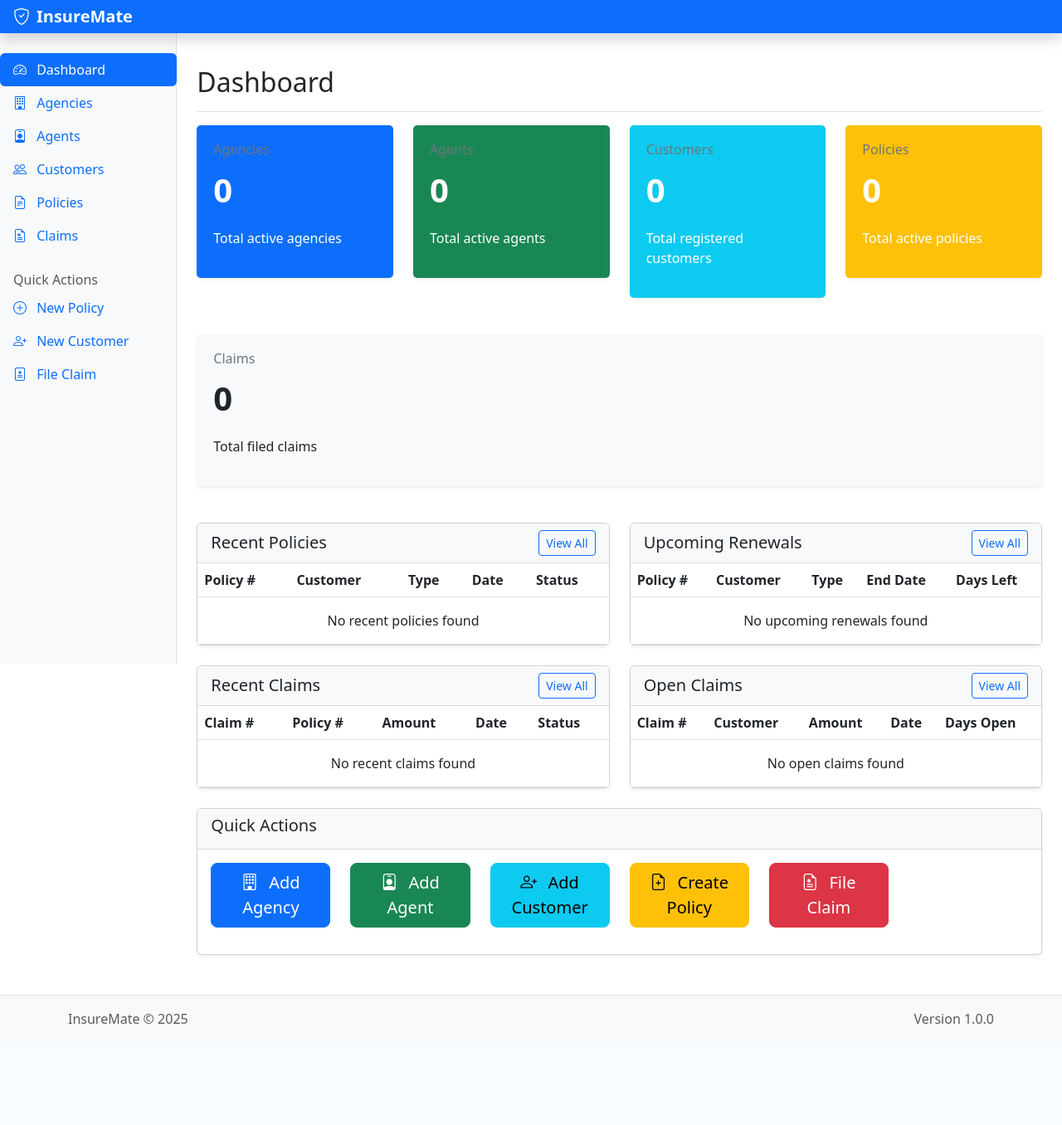
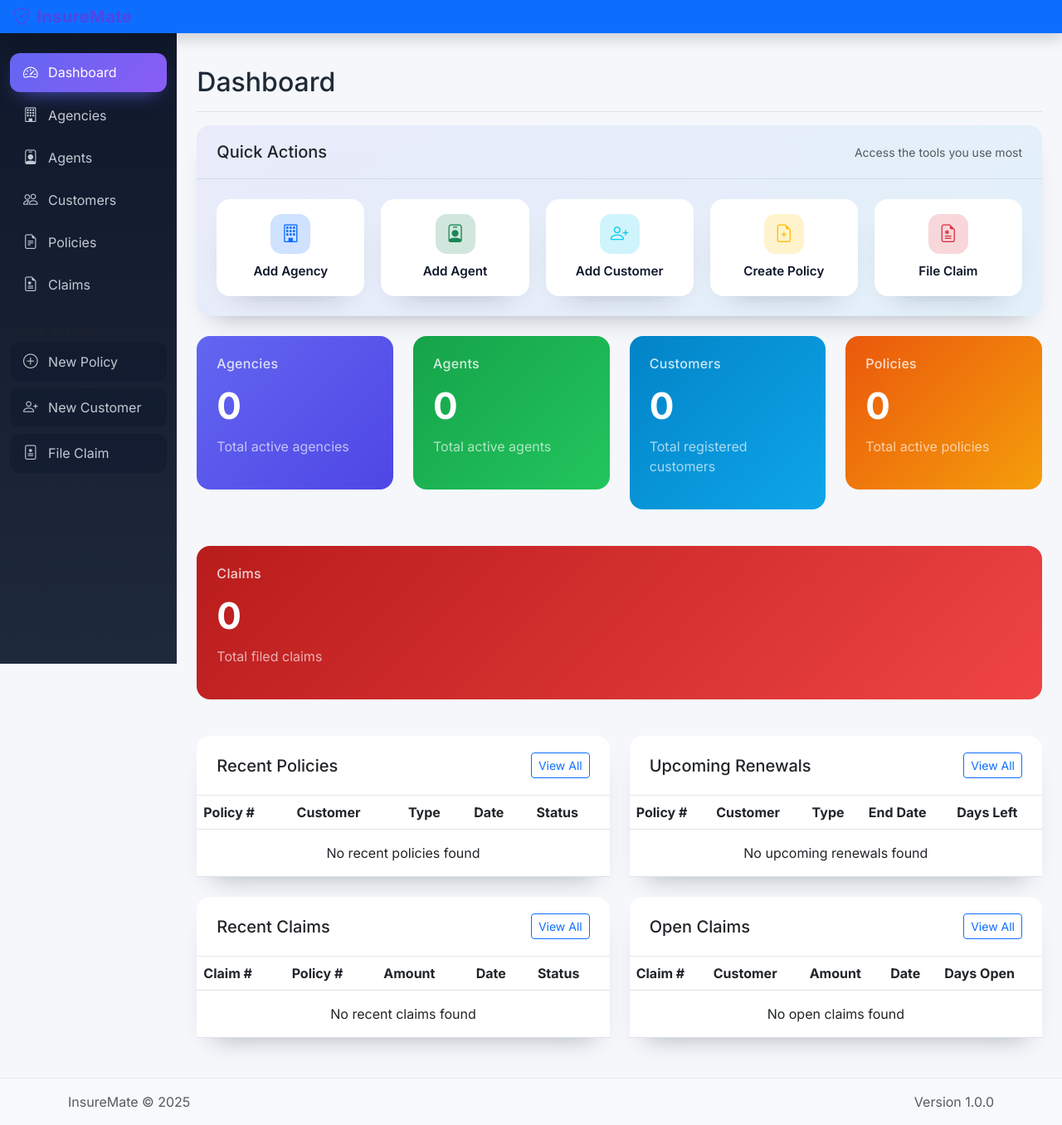
Before and after one commit to Rikul/InsureMate, a Flask app: page / in a window 1280 px wide. Shown: the whole page at 83% size. Before the commit the page ends 1234 px from the top, so only its background shows below. Run offline with Flask 3, Linux system fonts and the light colour scheme.

Commit message:
Refresh dashboard styling

```diff
--- a/static/css/style.css
+++ b/static/css/style.css
@@ -3,6 +3,10 @@
     min-height: 100vh;
     display: flex;
     flex-direction: column;
+    font-family: 'Inter', 'Segoe UI', Roboto, sans-serif;
+    background-color: #f5f7fb;
+    color: #1f2a37;
+    -webkit-font-smoothing: antialiased;
 }
 
 .sidebar {
@@ -12,7 +16,9 @@
     left: 0;
     z-index: 100;
     padding: 48px 0 0;
-    box-shadow: inset -1px 0 0 rgba(0, 0, 0, .1);
+    box-shadow: inset -1px 0 0 rgba(15, 23, 42, 0.08);
+    background: linear-gradient(180deg, #0f172a 0%, #1e293b 100%);
+    color: #e2e8f0;
 }
 
 .sidebar-sticky {
@@ -24,6 +30,53 @@
     overflow-y: auto;
 }
 
+.sidebar .nav-link {
+    color: rgba(226, 232, 240, 0.85);
+    border-radius: 0.75rem;
+    margin: 0 .75rem .25rem;
+    padding: .65rem 1rem;
+    transition: all 0.2s ease;
+}
+
+.sidebar .nav-link i {
+    font-size: 1.1rem;
+}
+
+.sidebar .nav-link:hover,
+.sidebar .nav-link:focus {
+    color: #ffffff;
+    background-color: rgba(148, 163, 184, 0.2);
+}
+
+.sidebar .nav-link.active {
+    background: linear-gradient(135deg, #6366f1 0%, #8b5cf6 100%);
+    color: #ffffff;
+    box-shadow: 0 10px 25px -12px rgba(99, 102, 241, 0.9);
+}
+
+.sidebar-heading {
+    color: rgba(148, 163, 184, 0.8);
+    letter-spacing: .08em;
+    text-transform: uppercase;
+    font-size: .7rem;
+}
+
+.sidebar-heading .link-secondary,
+.sidebar-heading .link-secondary:hover {
+    color: rgba(226, 232, 240, 0.7);
+}
+
+.sidebar .nav.flex-column.mb-2 .nav-link {
+    margin: 0 .75rem .5rem;
+    background-color: rgba(15, 23, 42, 0.45);
+    border-radius: 0.75rem;
+}
+
+.sidebar .nav.flex-column.mb-2 .nav-link:hover {
+    background-color: rgba(99, 102, 241, 0.35);
+    color: #fff;
+}
+
 main {
     padding-top: 30px;
     flex: 1;
@@ -31,25 +84,34 @@
 
 /* Custom color scheme */
 :root {
-    --primary-color: #0d6efd;
-    --secondary-color: #6c757d;
-    --success-color: #198754;
-    --info-color: #0dcaf0;
-    --warning-color: #ffc107;
-    --danger-color: #dc3545;
-    --light-color: #f8f9fa;
-    --dark-color: #212529;
+    --primary-color: #6366f1;
+    --primary-color-dark: #4f46e5;
+    --secondary-color: #64748b;
+    --success-color: #22c55e;
+    --info-color: #0ea5e9;
+    --warning-color: #f59e0b;
+    --danger-color: #ef4444;
+    --light-color: #f8fafc;
+    --dark-color: #0f172a;
 }
 
 /* Card customization */
 .card {
     margin-bottom: 1.5rem;
-    box-shadow: 0 0.125rem 0.25rem rgba(0, 0, 0, 0.075);
+    border: none;
+    border-radius: 1rem;
+    box-shadow: 0 18px 30px -20px rgba(15, 23, 42, 0.35);
+    background-color: #ffffff;
 }
 
 .card-header {
-    background-color: var(--light-color);
-    border-bottom: 1px solid rgba(0, 0, 0, 0.125);
+    background-color: transparent;
+    border-bottom: 1px solid rgba(148, 163, 184, 0.25);
+    padding: 1.25rem 1.5rem;
+}
+
+.card-body {
+    padding: 1.5rem;
 }
 
 /* Table customization */
@@ -84,64 +146,149 @@
 
 /* Dashboard stat cards */
 .stat-card {
-    border-radius: 5px;
-    padding: 20px;
+    border-radius: 1rem;
+    padding: 24px;
     margin-bottom: 20px;
-    background-color: var(--light-color);
-    color: var(--dark-color);
-    transition: all 0.3s ease;
-    box-shadow: 0 0.125rem 0.25rem rgba(0, 0, 0, 0.075);
+    color: #ffffff;
+    position: relative;
+    overflow: hidden;
+    transition: transform 0.3s ease, box-shadow 0.3s ease;
+}
+
+.stat-card::after {
+    content: '';
+    position: absolute;
+    inset: 0;
+    background: radial-gradient(circle at top right, rgba(255, 255, 255, 0.35), transparent 60%);
+    opacity: 0;
+    transition: opacity 0.3s ease;
 }
 
 .stat-card:hover {
-    transform: translateY(-5px);
-    box-shadow: 0 0.5rem 1rem rgba(0, 0, 0, 0.15);
+    transform: translateY(-6px);
+    box-shadow: 0 24px 40px -24px rgba(99, 102, 241, 0.55);
+}
+
+.stat-card:hover::after {
+    opacity: 1;
 }
 
 .stat-card .stat-value {
-    font-size: 2.5rem;
+    font-size: 2.75rem;
     font-weight: 700;
+    margin-bottom: .25rem;
 }
 
 .stat-card .stat-label {
     font-size: 1rem;
-    color: var(--secondary-color);
+    letter-spacing: .02em;
+    color: rgba(255, 255, 255, 0.8);
+}
+
+.stat-card .stat-description {
+    color: rgba(255, 255, 255, 0.65);
 }
 
 .stat-card-primary {
-    background-color: var(--primary-color);
-    color: white;
+    background: linear-gradient(135deg, var(--primary-color) 0%, var(--primary-color-dark) 100%);
 }
 
 .stat-card-success {
-    background-color: var(--success-color);
-    color: white;
+    background: linear-gradient(135deg, #16a34a 0%, #22c55e 100%);
 }
 
 .stat-card-info {
-    background-color: var(--info-color);
-    color: white;
+    background: linear-gradient(135deg, #0284c7 0%, var(--info-color) 100%);
 }
 
 .stat-card-warning {
-    background-color: var(--warning-color);
-    color: white;
+    background: linear-gradient(135deg, #ea580c 0%, var(--warning-color) 100%);
+}
+
+.stat-card-danger {
+    background: linear-gradient(135deg, #b91c1c 0%, var(--danger-color) 100%);
 }
 
 /* Navigation styling */
 .nav-pills .nav-link.active {
-    background-color: var(--primary-color);
+    background-color: transparent;
 }
 
 .navbar-brand {
     font-weight: 700;
+    color: var(--primary-color);
+    letter-spacing: .02em;
+}
+
+.navbar-brand:hover {
+    color: var(--primary-color-dark);
 }
 
 /* Footer styling */
 .footer {
-    background-color: var(--light-color);
-    border-top: 1px solid #dee2e6;
+    background-color: #ffffff;
+    border-top: 1px solid rgba(148, 163, 184, 0.2);
     position: relative;
     bottom: 0;
     width: 100%;
 }
+
+/* Quick actions */
+.quick-actions-card {
+    background: linear-gradient(135deg, rgba(99, 102, 241, 0.08) 0%, rgba(14, 165, 233, 0.08) 100%);
+    backdrop-filter: blur(12px);
+}
+
+.quick-action-grid {
+    --bs-gutter-x: 1.25rem;
+}
+
+.quick-action-btn {
+    display: flex;
+    flex-direction: column;
+    align-items: center;
+    justify-content: center;
+    gap: .65rem;
+    padding: 1.1rem;
+    width: 100%;
+    border-radius: 1rem;
+    background-color: #ffffff;
+    text-decoration: none;
+    color: var(--dark-color);
+    font-weight: 600;
+    box-shadow: 0 15px 35px -25px rgba(15, 23, 42, 0.45);
+    transition: transform 0.25s ease, box-shadow 0.25s ease;
+}
+
+.quick-action-btn:hover,
+.quick-action-btn:focus {
+    transform: translateY(-4px);
+    box-shadow: 0 22px 45px -30px rgba(99, 102, 241, 0.8);
+    color: var(--dark-color);
+}
+
+.quick-action-icon {
+    display: inline-flex;
+    align-items: center;
+    justify-content: center;
+    width: 3rem;
+    height: 3rem;
+    border-radius: 0.85rem;
+    font-size: 1.35rem;
+}
+
+.quick-action-label {
+    font-size: .95rem;
+}
+
+@media (max-width: 575.98px) {
+    .quick-action-btn {
+        padding: .9rem;
+    }
+
+    .quick-action-icon {
+        width: 2.75rem;
+        height: 2.75rem;
+        font-size: 1.2rem;
+    }
+}
--- a/templates/index.html
+++ b/templates/index.html
@@ -5,6 +5,51 @@
 {% block content %}
 <div class="d-flex justify-content-between flex-wrap flex-md-nowrap align-items-center pt-3 pb-2 mb-3 border-bottom">
     <h1 class="h2">Dashboard</h1>
+</div>
+
+<div class="row">
+    <div class="col-12">
+        <div class="card quick-actions-card mb-4">
+            <div class="card-header d-flex justify-content-between align-items-center">
+                <h5 class="mb-0">Quick Actions</h5>
+                <span class="text-muted small">Access the tools you use most</span>
+            </div>
+            <div class="card-body">
+                <div class="row g-3 quick-action-grid">
+                    <div class="col-6 col-md">
+                        <a href="{{ url_for('agency.create_form') }}" class="quick-action-btn">
+                            <span class="quick-action-icon bg-primary-subtle text-primary"><i class="bi bi-building"></i></span>
+                            <span class="quick-action-label">Add Agency</span>
+                        </a>
+                    </div>
+                    <div class="col-6 col-md">
+                        <a href="{{ url_for('agent.create_form') }}" class="quick-action-btn">
+                            <span class="quick-action-icon bg-success-subtle text-success"><i class="bi bi-person-badge"></i></span>
+                            <span class="quick-action-label">Add Agent</span>
+                        </a>
+                    </div>
+                    <div class="col-6 col-md">
+                        <a href="{{ url_for('customer.create_form') }}" class="quick-action-btn">
+                            <span class="quick-action-icon bg-info-subtle text-info"><i class="bi bi-person-plus"></i></span>
+                            <span class="quick-action-label">Add Customer</span>
+                        </a>
+                    </div>
+                    <div class="col-6 col-md">
+                        <a href="{{ url_for('policy.create_form') }}" class="quick-action-btn">
+                            <span class="quick-action-icon bg-warning-subtle text-warning"><i class="bi bi-file-earmark-plus"></i></span>
+                            <span class="quick-action-label">Create Policy</span>
+                        </a>
+                    </div>
+                    <div class="col-6 col-md">
+                        <a href="{{ url_for('claim.create_form') }}" class="quick-action-btn">
+                            <span class="quick-action-icon bg-danger-subtle text-danger"><i class="bi bi-file-earmark-medical"></i></span>
+                            <span class="quick-action-label">File Claim</span>
+                        </a>
+                    </div>
+                </div>
+            </div>
+        </div>
+    </div>
 </div>
 
 <div class="row">
@@ -262,44 +307,6 @@
     </div>
 </div>
 
-<div class="row">
-    <div class="col-md-12">
-        <div class="card mb-4">
-            <div class="card-header">
-                <h5>Quick Actions</h5>
-            </div>
-            <div class="card-body">
-                <div class="row">
-                    <div class="col-md-2">
-                        <a href="{{ url_for('agency.create_form') }}" class="btn btn-primary btn-lg d-block mb-3">
-                            <i class="bi bi-building me-2"></i> Add Agency
-                        </a>
-                    </div>
-                    <div class="col-md-2">
-                        <a href="{{ url_for('agent.create_form') }}" class="btn btn-success btn-lg d-block mb-3">
-                            <i class="bi bi-person-badge me-2"></i> Add Agent
-                        </a>
-                    </div>
-                    <div class="col-md-2">
-                        <a href="{{ url_for('customer.create_form') }}" class="btn btn-info btn-lg d-block mb-3">
-                            <i class="bi bi-person-plus me-2"></i> Add Customer
-                        </a>
-                    </div>
-                    <div class="col-md-2">
-                        <a href="{{ url_for('policy.create_form') }}" class="btn btn-warning btn-lg d-block mb-3">
-                            <i class="bi bi-file-earmark-plus me-2"></i> Create Policy
-                        </a>
-                    </div>
-                    <div class="col-md-2">
-                        <a href="{{ url_for('claim.create_form') }}" class="btn btn-danger btn-lg d-block mb-3">
-                            <i class="bi bi-file-earmark-medical me-2"></i> File Claim
-                        </a>
-                    </div>
-                </div>
-            </div>
-        </div>
-    </div>
-</div>
 {% endblock %}
 
 {% block scripts %}
--- a/templates/layout/base.html
+++ b/templates/layout/base.html
@@ -8,6 +8,10 @@
     <link href="https://cdn.jsdelivr.net/npm/bootstrap@5.3.0/dist/css/bootstrap.min.css" rel="stylesheet">
     <!-- Bootstrap Icons -->
     <link href="https://cdn.jsdelivr.net/npm/bootstrap-icons@1.10.5/font/bootstrap-icons.min.css" rel="stylesheet">
+    <!-- Google Fonts -->
+    <link rel="preconnect" href="https://fonts.googleapis.com">
+    <link rel="preconnect" href="https://fonts.gstatic.com" crossorigin>
+    <link href="https://fonts.googleapis.com/css2?family=Inter:wght@400;500;600;700&display=swap" rel="stylesheet">
     <!-- Custom CSS -->
     <link href="{{ url_for('static', filename='css/style.css') }}" rel="stylesheet">
     {% block head_extra %}{% endblock %}
```
